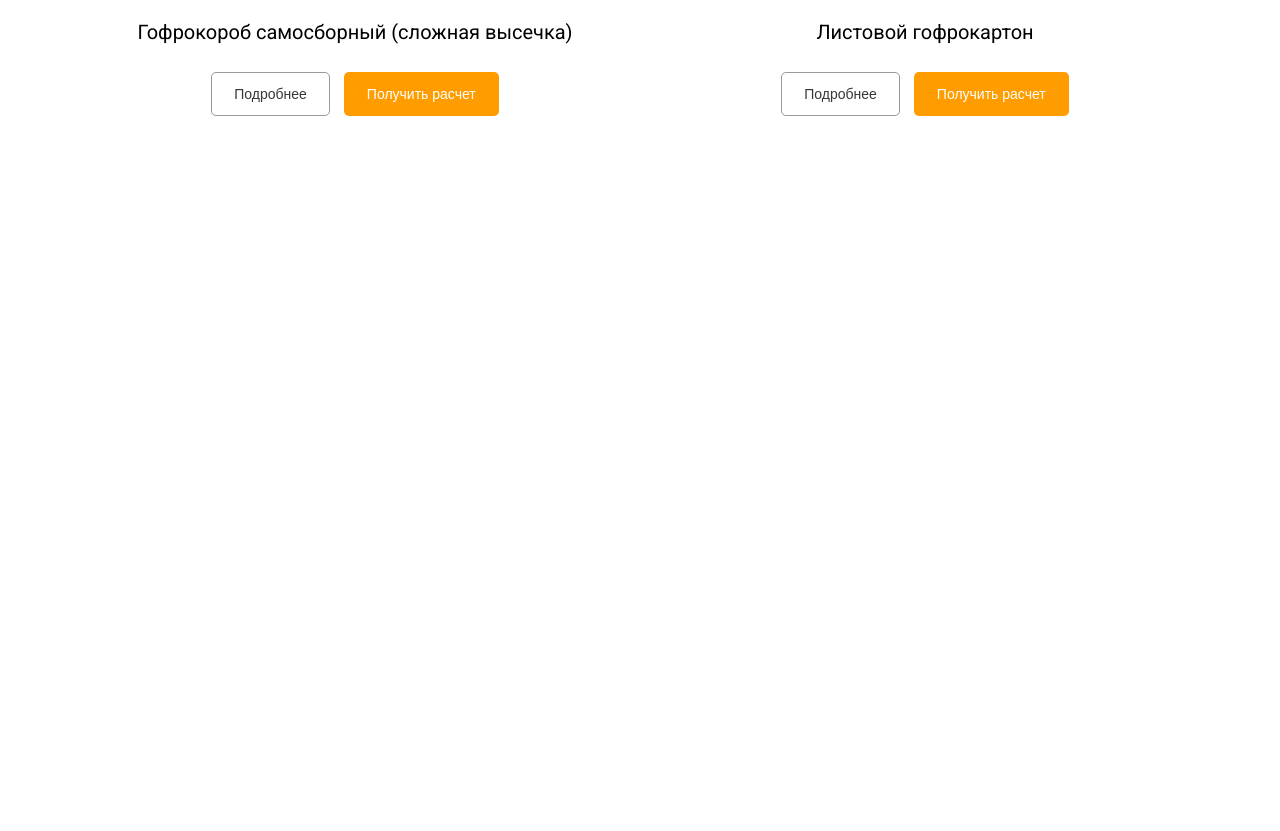
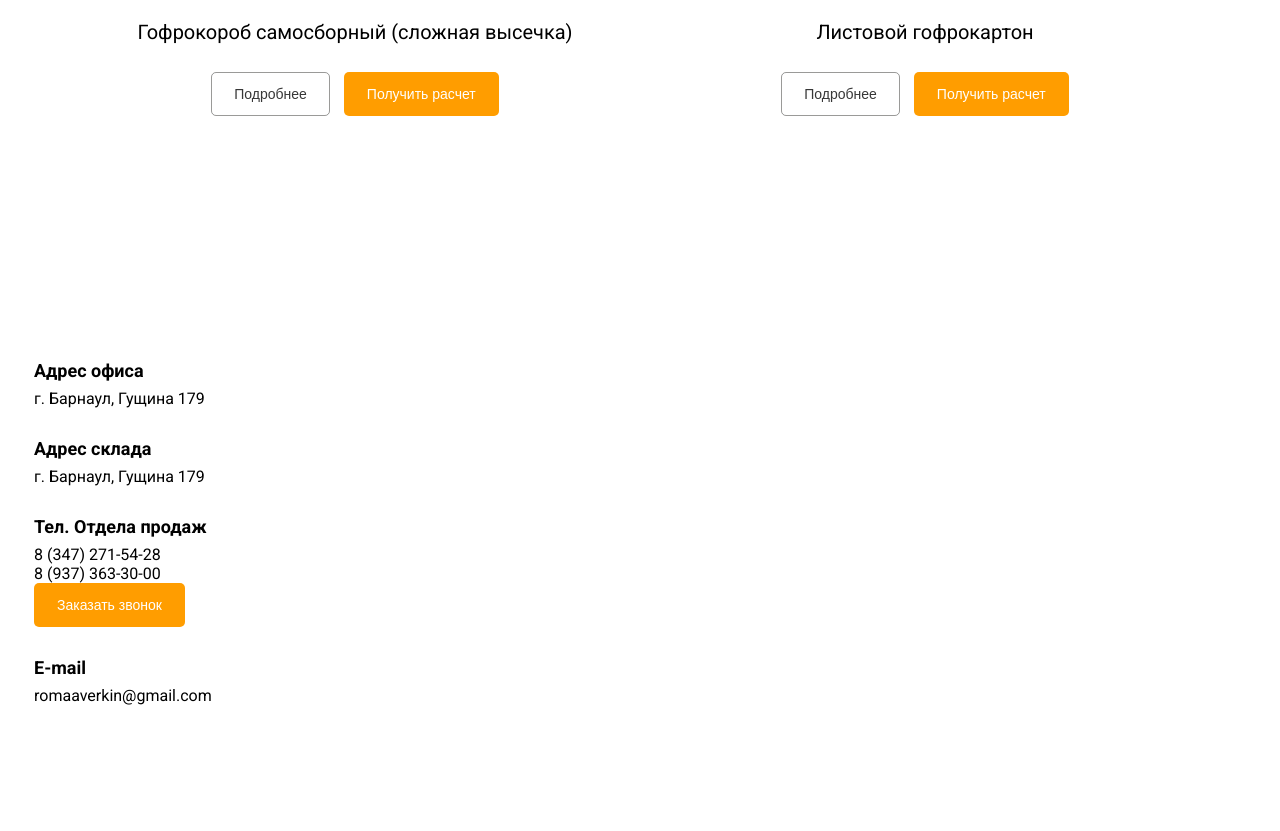
Before and after one commit to romaaverkin/good_cardboard, a website: page src/index.html in a window 1280 px wide. Shown: the part 2116-2947 px from the top of the page. Before the commit the page ends 2340 px from the top, so only its background shows below. Drawn offline with nearby package versions, Linux system fonts and the light colour scheme.

Commit message:
Начал делать карты

```diff
--- a/src/index.html
+++ b/src/index.html
@@ -377,6 +377,36 @@
 </section>
 <!-- /.products -->
 
+<section class="contacts">
+    <script type="text/javascript" charset="utf-8" async
+            src="https://api-maps.yandex.ru/services/constructor/1.0/js/?um=constructor%3Ab5bcdc102c17948bf0a9c533046c09e68acd324264eaba7ca4d03d8fa6a5c2c3&amp;width=100%25&amp;height=550&amp;lang=ru_RU&amp;scroll=false"></script>
+    <div class="contacts-block">
+        <div class="contacts-block__address">
+            <span class="contacts-block__title">Адрес офиса</span>
+            г. Барнаул, Гущина 179
+            <span class="contacts-block__title">Адрес склада</span>
+            г. Барнаул, Гущина 179
+            <!-- /.contacts-block__title -->
+            <div class="contacts-block__phone">
+                <span class="contacts-block__title">Тел. Отдела продаж</span>
+                8 (347) 271-54-28 <br>
+                8 (937) 363-30-00
+            </div>
+            <!-- /.contacts-block__phone -->
+        </div>
+        <!-- /.contacts-block__address -->
+        <div class="contacts-block__cta">
+            <button class="button">Заказать звонок</button>
+        </div>
+        <!-- /.contacts-block__cta -->
+        <div class="contacts-block__mail">
+            <span class="contacts-block__title">E-mail</span>
+            romaaverkin@gmail.com
+        </div>
+        <!-- /.contacts-block__mail -->
+    </div>
+</section>
+
 <!-- Optional JavaScript -->
 <!-- jQuery first, then Popper.js, then Bootstrap JS -->
 <script src="https://code.jquery.com/jquery-3.3.1.slim.min.js"
--- /dev/null
+++ b/src/sass/_contacts.sass
@@ -0,0 +1,12 @@
+.contacts
+  padding-top: 73px
+  padding-bottom: 87px
+  &-block
+    background-color: #fff
+    padding: 33px 34px 39px 34px
+    &__title
+      display: block
+      font-size: 18px
+      font-weight: 700
+      margin-bottom: 8px
+      margin-top: 30px
--- a/src/sass/style.sass
+++ b/src/sass/style.sass
@@ -10,3 +10,4 @@ body
 @import "modal"
 @import "features"
 @import "products"
+@import "contacts"
```
Also changed, not shown: src/css/style.css.
